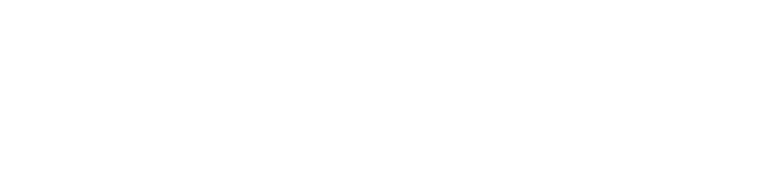
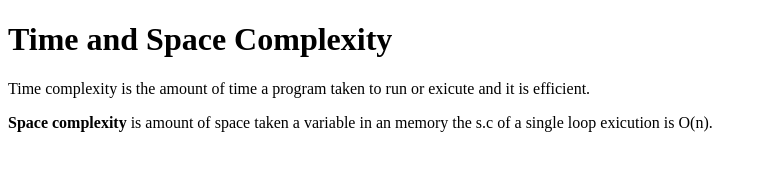
Before and after one commit to acciojob/time-and-space-complexity-soumya773, a website: page main.html in a window 1280 px wide. Shown: the whole page, without its empty margins (0-767 px from the left). Drawn offline with Linux system fonts and the light colour scheme.

Commit message:
created a submission

```diff
--- a/main.html
+++ b/main.html
@@ -8,7 +8,11 @@
 
 <body>
 	<!-- the entire body must be written by student -->
-    <script type="text/javascript" src="./script.js">
+    <h1>Time and Space Complexity</h1>
+	<p>Time complexity is the amount of time a program taken to run or exicute and it is efficient.</p>
+    <p><b>Space complexity</b> is amount of space taken a variable in an memory the s.c of a single loop exicution is O(n). </p>
+
+	<script type="text/javascript" src="./script.js">
 </script>
 
 </body>
```
